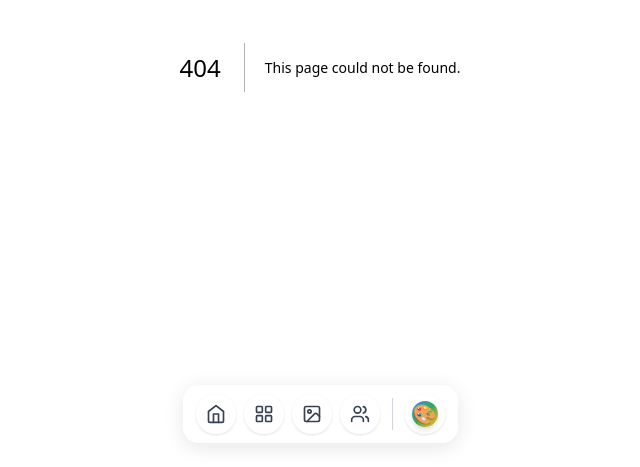
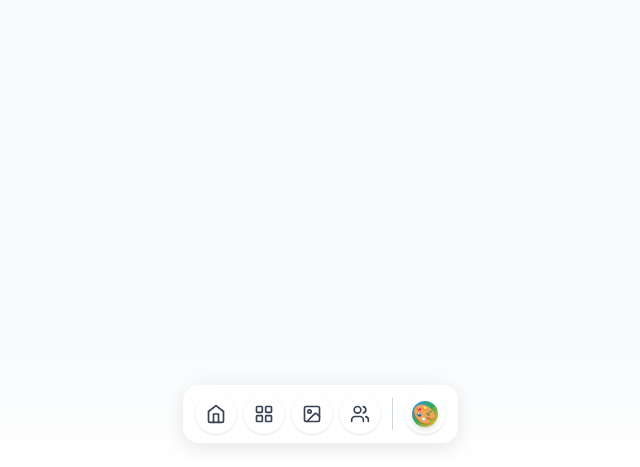
Before and after one commit to iqbalgsr46/Web-Proker-KKN-UBP-2026, a Next.js app: page /mewarnai/anorganik in a window 1280 px wide. Before the commit this address had no page. Shown: the part 333-800 px from the top of the page, without its empty margins (320-960 px from the left). Built offline with nearby package versions, Linux system fonts and the light colour scheme.

Commit message:
feat(mewarnai): create empty temporary mewarnai page route

```diff
--- /dev/null
+++ b/src/app/mewarnai/[id]/page.tsx
@@ -0,0 +1,7 @@
+export default function KategoriMewarnaiPage({ params }: { params: { id: string } }) {
+  return (
+    <main className="min-h-screen bg-[#F8FAFC]">
+      {/* Halaman sementara dengan background kosong saja */}
+    </main>
+  );
+}
```
